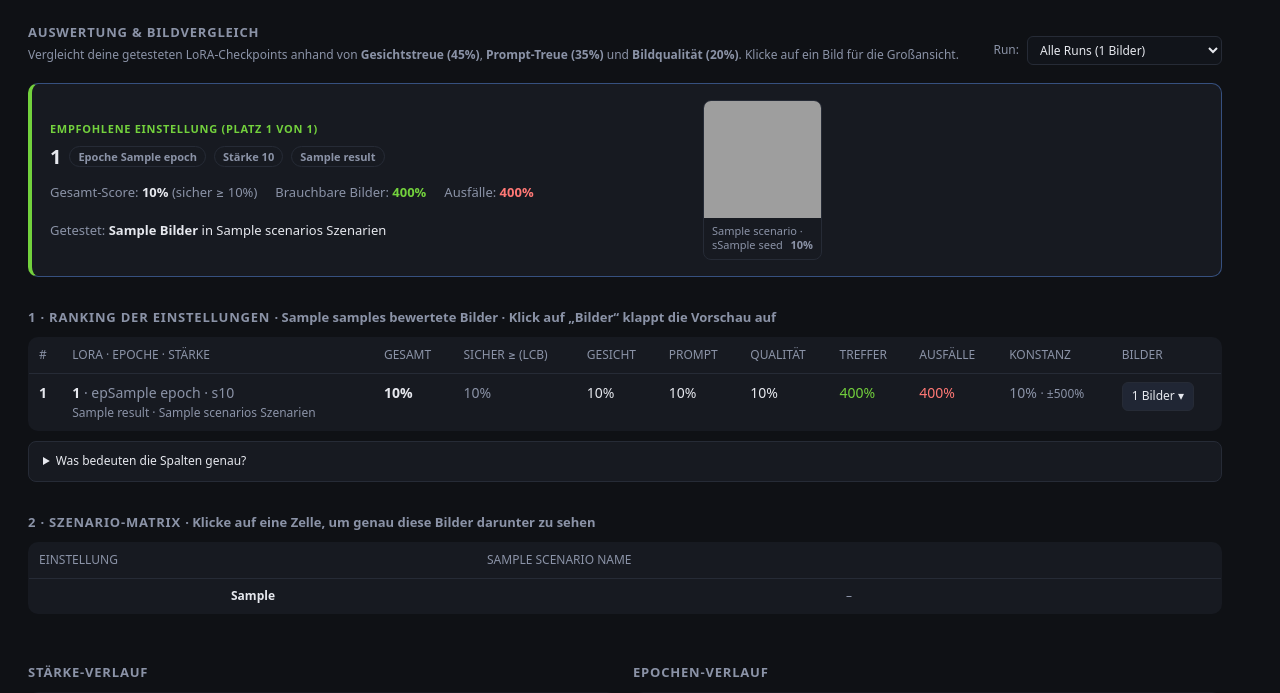
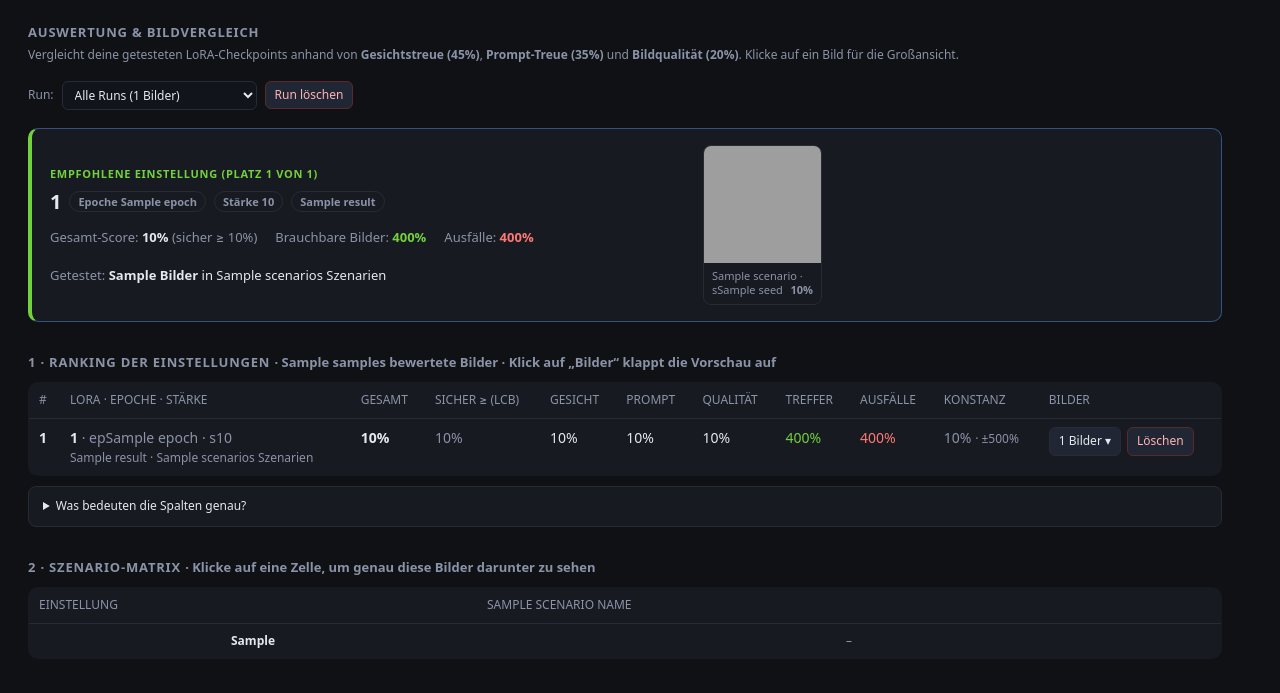
Before and after one commit to lum1nat0r/lora-lab, a FastAPI app: template src/lora_lab/web/templates/report.html in a window 1280 px wide. Shown: the part 58-751 px from the top of the page. Run offline with FastAPI, Linux system fonts and the light colour scheme; the template is opened without the code that fills it: most values are stand-ins (such as "Sample title", 1, 10 or a date in 2020); parts of the project's set-up code (start-up, migrations or seed data) failed here and were passed over; some libraries are stand-ins or nearby versions; grey boxes are pictures that could not be loaded.

Commit message:
feat(web): allow deleting outdated LoRA results and runs with their generated images

```diff
--- a/src/lora_lab/db.py
+++ b/src/lora_lab/db.py
@@ -307,3 +307,82 @@
 
     def runs(self) -> Iterable[sqlite3.Row]:
         return self.conn.execute("SELECT * FROM runs ORDER BY id DESC")
+
+    # -- cleanup -----------------------------------------------------------
+    def _unlink_image_paths(self, data_dir: Path, paths: list[str]) -> int:
+        root = (Path(data_dir) / "images").resolve()
+        removed = 0
+        for rel in paths:
+            if not rel:
+                continue
+            target = (Path(data_dir) / rel).resolve()
+            if not str(target).startswith(str(root) + "/") or not target.is_file():
+                continue
+            try:
+                target.unlink()
+                removed += 1
+            except OSError:
+                continue
+            parent = target.parent
+            while parent != root and parent.is_dir():
+                try:
+                    parent.rmdir()
+                except OSError:
+                    break
+                parent = parent.parent
+        return removed
+
+    def delete_lora(
+        self,
+        data_dir: Path,
+        lora_id: str,
+        *,
+        epoch: int | None = None,
+        strength: float | None = None,
+        run_id: int | None = None,
+    ) -> dict[str, int]:
+        clauses = ["jobs.lora_id = ?"]
+        params: list[Any] = [lora_id]
+        if epoch is not None:
+            clauses.append("jobs.epoch = ?")
+            params.append(epoch)
+        if strength is not None:
+            clauses.append("jobs.strength = ?")
+            params.append(strength)
+        if run_id is not None:
+            clauses.append("jobs.run_id = ?")
+            params.append(run_id)
+        where = " AND ".join(clauses)
+
+        rows = self.conn.execute(
+            f"SELECT images.path FROM images JOIN jobs ON jobs.id = images.job_id WHERE {where}",
+            params,
+        ).fetchall()
+        files = self._unlink_image_paths(data_dir, [str(r["path"]) for r in rows])
+
+        cur = self.conn.execute(f"DELETE FROM jobs WHERE {where}", params)
+        jobs_deleted = cur.rowcount
+        self.conn.execute("DELETE FROM runs WHERE id NOT IN (SELECT DISTINCT run_id FROM jobs)")
+        self.conn.commit()
+        return {"jobs": jobs_deleted, "files": files}
+
+    def delete_run(self, data_dir: Path, run_id: int | None = None) -> dict[str, int]:
+        if run_id is None:
+            rows = self.conn.execute("SELECT path FROM images").fetchall()
+            files = self._unlink_image_paths(data_dir, [str(r["path"]) for r in rows])
+            cur = self.conn.execute("DELETE FROM jobs")
+            jobs_deleted = cur.rowcount
+            self.conn.execute("DELETE FROM runs")
+            self.conn.commit()
+            return {"jobs": jobs_deleted, "files": files}
+
+        rows = self.conn.execute(
+            "SELECT images.path FROM images JOIN jobs ON jobs.id = images.job_id WHERE jobs.run_id = ?",
+            (run_id,),
+        ).fetchall()
+        files = self._unlink_image_paths(data_dir, [str(r["path"]) for r in rows])
+        cur = self.conn.execute("DELETE FROM jobs WHERE run_id = ?", (run_id,))
+        jobs_deleted = cur.rowcount
+        self.conn.execute("DELETE FROM runs WHERE id = ?", (run_id,))
+        self.conn.commit()
+        return {"jobs": jobs_deleted, "files": files}
--- a/src/lora_lab/web/app.py
+++ b/src/lora_lab/web/app.py
@@ -3,9 +3,10 @@
 from __future__ import annotations
 
 from pathlib import Path
+from urllib.parse import urlencode
 
 from fastapi import FastAPI, HTTPException, Request
-from fastapi.responses import FileResponse, HTMLResponse
+from fastapi.responses import FileResponse, HTMLResponse, RedirectResponse
 from fastapi.staticfiles import StaticFiles
 from fastapi.templating import Jinja2Templates
 
@@ -101,6 +102,77 @@
         finally:
             db.close()
 
+    @app.post("/report/delete-lora")
+    async def report_delete_lora(request: Request) -> RedirectResponse:
+        if state.runner.running():
+            return RedirectResponse(
+                "/report?" + urlencode({"err": "Lauf aktiv – bitte erst stoppen"}),
+                status_code=303,
+            )
+        form = await request.form()
+        lora_id = str(form.get("lora_id", "")).strip()
+        run_name = str(form.get("run", "")).strip() or None
+        raw_epoch = str(form.get("epoch", "")).strip()
+        raw_strength = str(form.get("strength", "")).strip()
+        epoch = int(raw_epoch) if raw_epoch else None
+        strength = float(raw_strength) if raw_strength else None
+
+        if not lora_id:
+            return RedirectResponse("/report?" + urlencode({"err": "lora_id fehlt"}), status_code=303)
+
+        query_id = "" if lora_id.endswith(":base") else lora_id
+        db = store()
+        try:
+            run_id = None
+            if run_name:
+                row = db.run_by_name(run_name)
+                run_id = int(row["id"]) if row else None
+            stats = db.delete_lora(
+                state.project.data_dir,
+                query_id,
+                epoch=epoch,
+                strength=strength,
+                run_id=run_id,
+            )
+        finally:
+            db.close()
+
+        params: dict[str, str] = {
+            "ok": f"{lora_id} gelöscht ({stats['files']} Bilder, {stats['jobs']} Jobs entfernt)"
+        }
+        if run_name:
+            params["run"] = run_name
+        return RedirectResponse("/report?" + urlencode(params), status_code=303)
+
+    @app.post("/report/delete-run")
+    async def report_delete_run(request: Request) -> RedirectResponse:
+        if state.runner.running():
+            return RedirectResponse(
+                "/report?" + urlencode({"err": "Lauf aktiv – bitte erst stoppen"}),
+                status_code=303,
+            )
+        form = await request.form()
+        run_name = str(form.get("run", "")).strip() or None
+
+        db = store()
+        try:
+            run_id = None
+            if run_name:
+                row = db.run_by_name(run_name)
+                if not row:
+                    return RedirectResponse(
+                        "/report?" + urlencode({"err": f"Run '{run_name}' nicht gefunden"}),
+                        status_code=303,
+                    )
+                run_id = int(row["id"])
+            stats = db.delete_run(state.project.data_dir, run_id=run_id)
+        finally:
+            db.close()
+
+        label = f"Run '{run_name}'" if run_name else "Alle Runs"
+        params = {"ok": f"{label} gelöscht ({stats['files']} Bilder, {stats['jobs']} Jobs entfernt)"}
+        return RedirectResponse("/report?" + urlencode(params), status_code=303)
+
     @app.get("/api/summary")
     def summary() -> dict[str, object]:
         db = store()
--- a/src/lora_lab/web/templates/report.html
+++ b/src/lora_lab/web/templates/report.html
@@ -12,6 +12,7 @@
     </p>
   </div>
   {% if runs %}
+  <div class="run-filter">
     <form method="get" action="/report" class="run-filter">
       <label for="run-select" style="margin:0">Run:</label>
       <select id="run-select" name="run" class="select-sm" onchange="this.form.submit()">
@@ -21,6 +22,14 @@
         {% endfor %}
       </select>
     </form>
+    <form method="post" action="/report/delete-run"
+          onsubmit="return confirm('{% if selected %}Run \x27{{ selected }}\x27 inklusive aller generierten Bilder endgültig von der Festplatte löschen?{% else %}ALLE Runs und generierten Bilder endgültig von der Festplatte löschen?{% endif %}')">
+      <input type="hidden" name="run" value="{{ selected or '' }}">
+      <button type="submit" class="danger btn-sm">
+        {% if selected %}Run löschen{% else %}Alle löschen{% endif %}
+      </button>
+    </form>
+  </div>
   {% endif %}
 </div>
 
@@ -121,9 +130,19 @@
         {% if r.stability is not none %}<span class="hint">· ±{{ '%.0f%%'|format((1 - r.stability) * 50) }}</span>{% endif %}
       </td>
       <td>
+        <div class="group-actions">
           <button type="button" class="btn-sm" onclick="toggleOpGallery('gal-{{ loop.index }}')">
             {{ r.images|length }} Bilder ▾
           </button>
+          <form method="post" action="/report/delete-lora" style="margin:0"
+                onsubmit="return confirm('Generierte Bilder und Ergebnisse für {{ r.lora_id }} (ep{{ r.epoch }}, s{{ '%g'|format(r.strength) }}) von der Festplatte löschen?')">
+            <input type="hidden" name="lora_id" value="{{ r.lora_id }}">
+            <input type="hidden" name="epoch" value="{{ r.epoch }}">
+            <input type="hidden" name="strength" value="{{ r.strength }}">
+            <input type="hidden" name="run" value="{{ selected or '' }}">
+            <button type="submit" class="danger btn-sm" title="Bilder &amp; DB-Einträge dieser LoRA-Einstellung löschen">Löschen</button>
+          </form>
+        </div>
       </td>
     </tr>
     <tr id="gal-{{ loop.index }}" class="gallery-row" hidden>
```
Also changed, not shown: tests/test_web.py (+24 -0 lines). Lines whose indentation alone changed are shown as unchanged.
